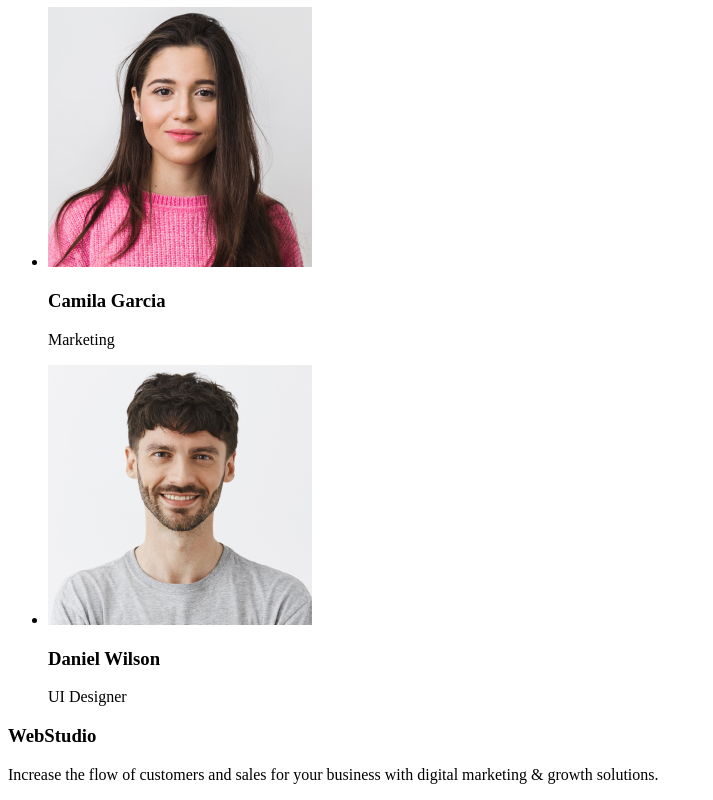
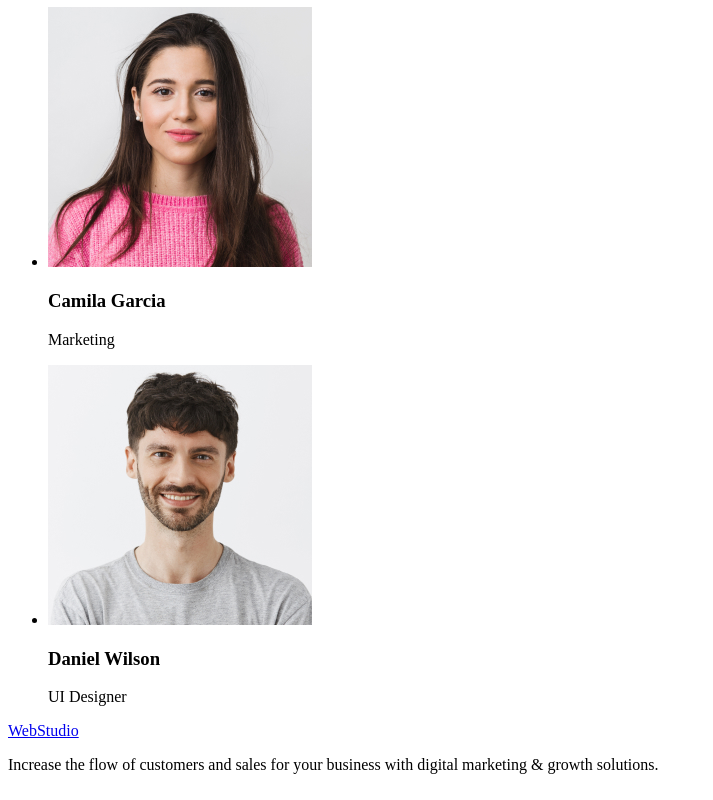
Before and after one commit to IraMur88/goit-markup-hw-01, a plain HTML site: page index.html in a window 1280 px wide. Shown: the part 1350-2150 px from the top of the page, without its empty margins (0-713 px from the left). Drawn offline with Linux system fonts and the light colour scheme.

Commit message:
спроба№3

```diff
--- a/index.html
+++ b/index.html
@@ -16,12 +16,12 @@
         </ul>
       </nav>
       <a href="mailto:info@devstudio.com">info@devstudio.com</a>
-      <a href="tel:+110001111111">+11 (000) 111-11-11</a>
+      <a href="tel:+110001111111">+11(000)111-11-11</a>
     </header>
     <main>
       <section>
         <h1>Effective Solutions for Your Business</h1>
-        <button type="button"> Order Service</button>
+        <button type="button">Order Service</button>
       </section>
       <section>
         <h2>Our advantages</h2>
@@ -83,7 +83,7 @@
         </section>
     </main>
     <footer>
-      <h3>WebStudio</h3>
+      <a href=".index.html">WebStudio</a>
       <p>
         Increase the flow of customers and sales for your business with digital
         marketing & growth solutions.
```
